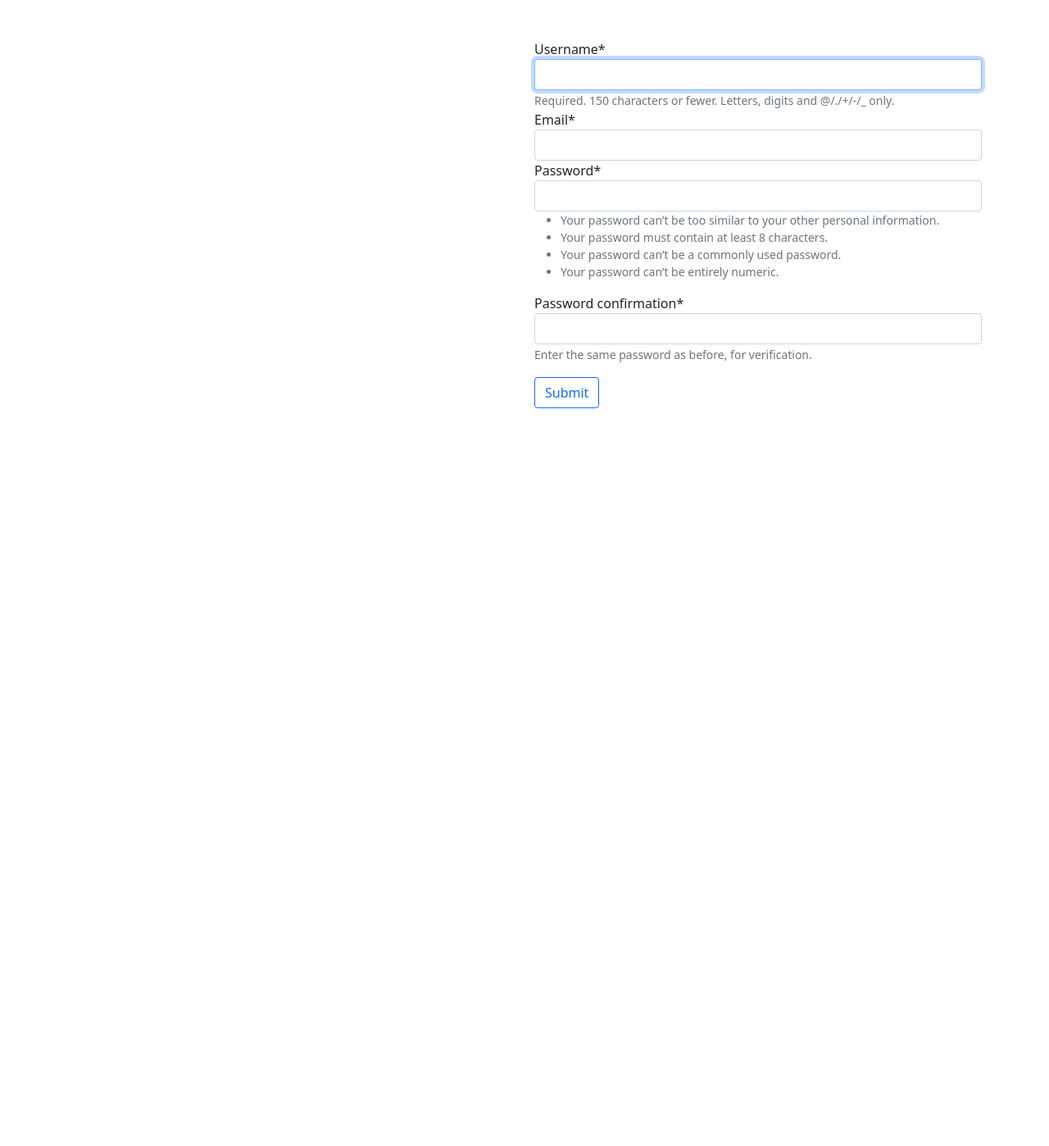
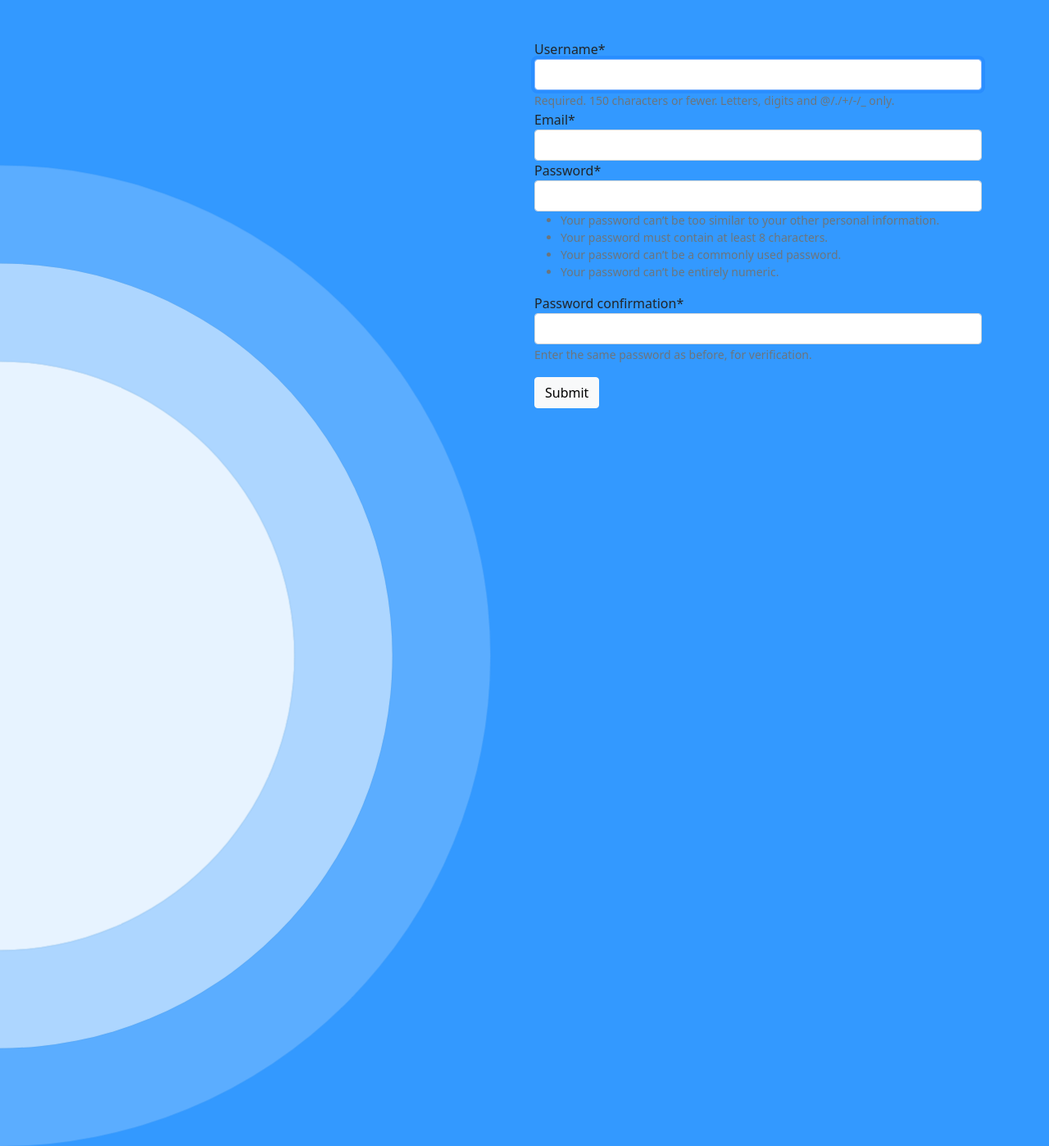
Before and after one commit to Rahul0700/Team-Randumb, a Django app: page /accounts/register/ in a window 1280 px wide. Shown: the whole page at 82% size. Before the commit the page ends 498 px from the top, so only its background shows below. Run offline with Django 3.2, Linux system fonts and the light colour scheme; some libraries are stand-ins or nearby versions.

Commit message:
Basic styling

```diff
--- a/accounts/templates/accounts/form.html
+++ b/accounts/templates/accounts/form.html
@@ -1,6 +1,23 @@
 {% extends "base.html" %}
 {% load crispy_forms_tags %}
 {% block content %}
+<div class="ripple-background">
+  <div class="">
+
+  </div>
+  <div class="circle xxlarge shade1">
+
+  </div>
+  <div class="circle xlarge shade2">
+
+  </div>
+  <div class="circle large shade3">
+
+  </div>
+  <div class="circle mediun shade4">
+
+  </div>
+</div>
 <div class="container">
   <div class="row">
     <div class="col-6">
@@ -10,7 +27,7 @@
       <form method="post">
         {% csrf_token %}
         {{ form|crispy }}
-        <button type="submit" class="btn btn-outline-primary mt-3" name="button">Submit</button>
+        <button type="submit" class="btn btn-light mt-3" name="button">Submit</button>
       </form>
     </div>
   </div>
--- a/templates/base.html
+++ b/templates/base.html
@@ -7,6 +7,88 @@
     <link href="https://cdn.jsdelivr.net/npm/bootstrap@5.0.0-beta1/dist/css/bootstrap.min.css" rel="stylesheet" integrity="sha384-giJF6kkoqNQ00vy+HMDP7azOuL0xtbfIcaT9wjKHr8RbDVddVHyTfAAsrekwKmP1" crossorigin="anonymous">
     <!-- JavaScript Bundle with Popper -->
     <script src="https://cdn.jsdelivr.net/npm/bootstrap@5.0.0-beta1/dist/js/bootstrap.bundle.min.js" integrity="sha384-ygbV9kiqUc6oa4msXn9868pTtWMgiQaeYH7/t7LECLbyPA2x65Kgf80OJFdroafW" crossorigin="anonymous"></script>
+    <style media="screen">
+    body{
+      background: #3399ff;
+    }
+
+
+    .circle{
+      position: absolute;
+      border-radius: 50%;
+      background: white;
+      animation: ripple 15s infinite;
+      box-shadow: 0px 0px 1px 0px #508fb9;
+    }
+
+    .small{
+      width: 200px;
+      height: 200px;
+      left: -100px;
+      bottom: -100px;
+    }
+
+    .medium{
+      width: 400px;
+      height: 400px;
+      left: -200px;
+      bottom: -200px;
+    }
+
+    .large{
+      width: 600px;
+      height: 600px;
+      left: -300px;
+      bottom: -300px;
+    }
+
+    .xlarge{
+      width: 800px;
+      height: 800px;
+      left: -400px;
+      bottom: -400px;
+    }
+
+    .xxlarge{
+      width: 1000px;
+      height: 1000px;
+      left: -500px;
+      bottom: -500px;
+    }
+
+    .shade1{
+      opacity: 0.2;
+    }
+    .shade2{
+      opacity: 0.5;
+    }
+
+    .shade3{
+      opacity: 0.7;
+    }
+
+    .shade4{
+      opacity: 0.8;
+    }
+
+    .shade5{
+      opacity: 0.9;
+    }
+
+    @keyframes ripple{
+      0%{
+        transform: scale(0.8);
+      }
+
+      50%{
+        transform: scale(1.2);
+      }
+
+      100%{
+        transform: scale(0.8);
+      }
+    }
+    </style>
   </head>
   <body>
     {% block content %}
```
Also changed, not shown: accounts/templates/accounts/groupview.html (+30 -2 lines), templates/home.html (+43 -8 lines).
